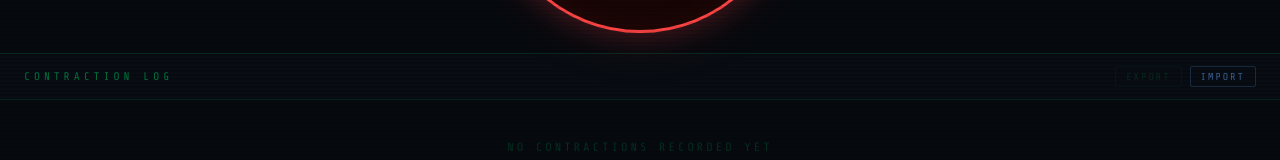
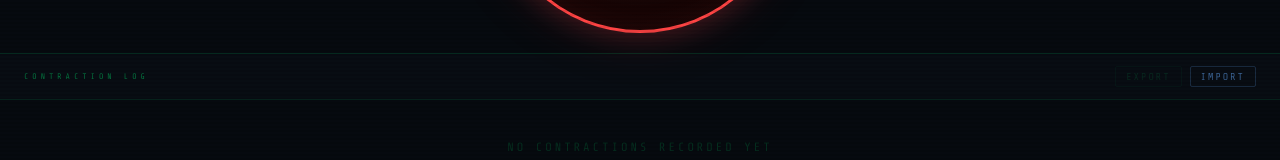
Before and after one commit to Pseudoman21/labor-monitoring-app, a React (Vite) app: page / in a window 1280 px wide. Shown: the part 526-686 px from the top of the page. Built offline with nearby package versions, Linux system fonts and the light colour scheme.

Commit message:
Reduce font-size of logs

```diff
--- a/src/components/ContractionMonitor.css
+++ b/src/components/ContractionMonitor.css
@@ -333,7 +333,7 @@
 }
 
 .history-title {
-  font-size: 11px;
+  font-size: 8px;
   letter-spacing: 4px;
   color: #00cc6688;
 }
```
